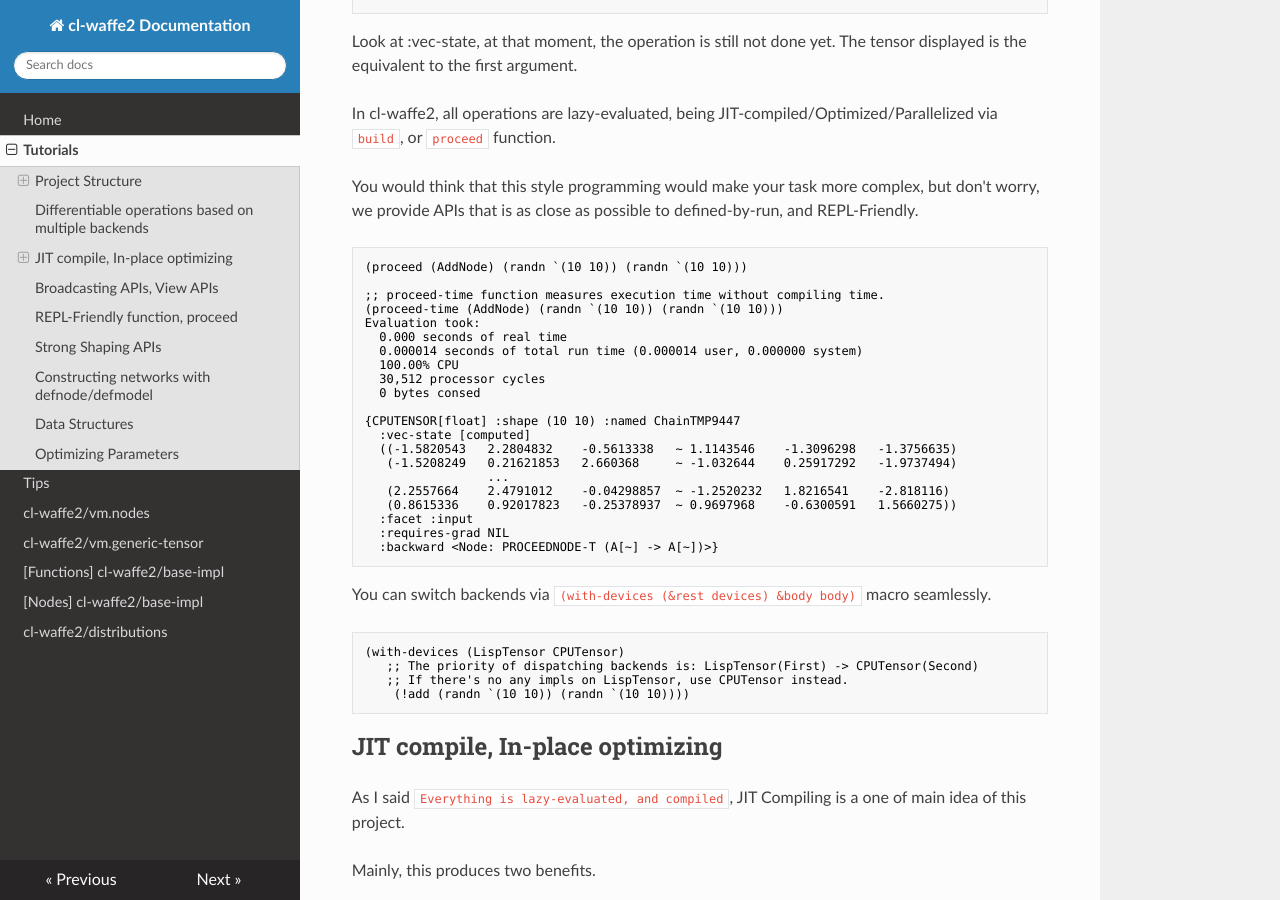
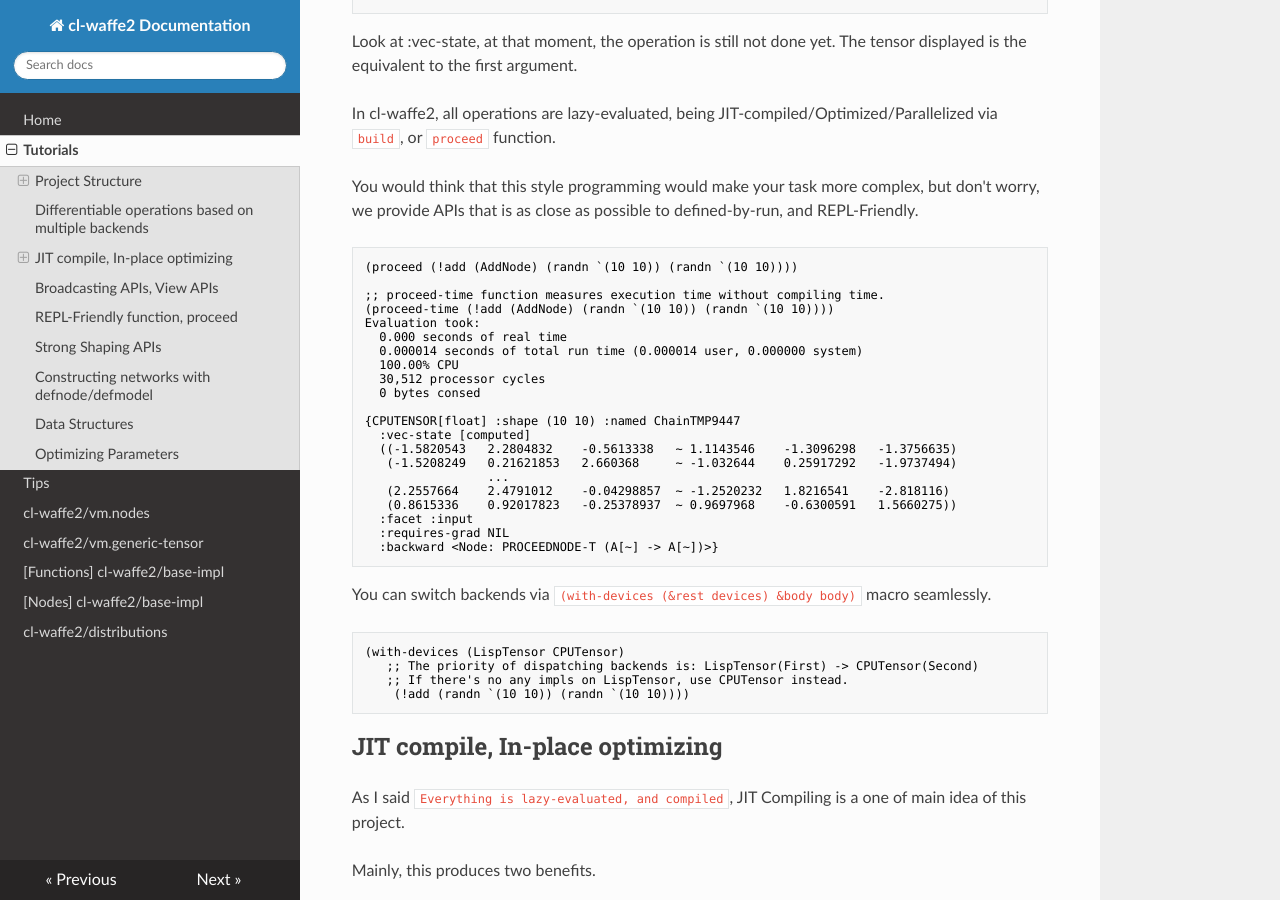
Before and after one commit to hikettei/cl-waffe2, an MkDocs documentation site: the page built from docs/cl-waffe2-docs/docs/overview.md, in a window 1280 px wide and 900 px high, scrolled down 4554 px. Built offline with MkDocs 1.6.1, drawn with Linux system fonts in a browser that asks for light colours; nearby versions of some CDN libraries.

Commit message:
[Fix] Typo

````diff
--- a/docs/cl-waffe2-docs/docs/overview.md
+++ b/docs/cl-waffe2-docs/docs/overview.md
@@ -219,10 +219,10 @@ In cl-waffe2, all operations are lazy-evaluated, being JIT-compiled/Optimized/Pa
 You would think that this style programming would make your task more complex, but don't worry, we provide APIs that is as close as possible to defined-by-run, and REPL-Friendly.
 
 ```lisp
-(proceed (AddNode) (randn `(10 10)) (randn `(10 10)))
+(proceed (!add (AddNode) (randn `(10 10)) (randn `(10 10))))
 
 ;; proceed-time function measures execution time without compiling time.
-(proceed-time (AddNode) (randn `(10 10)) (randn `(10 10)))
+(proceed-time (!add (AddNode) (randn `(10 10)) (randn `(10 10))))
 Evaluation took:
   0.000 seconds of real time
   0.000014 seconds of total run time (0.000014 user, 0.000000 system)
````
Also changed, not shown: docs/cl-waffe2-docs/docs/Tips.md (+2 -0 lines).
